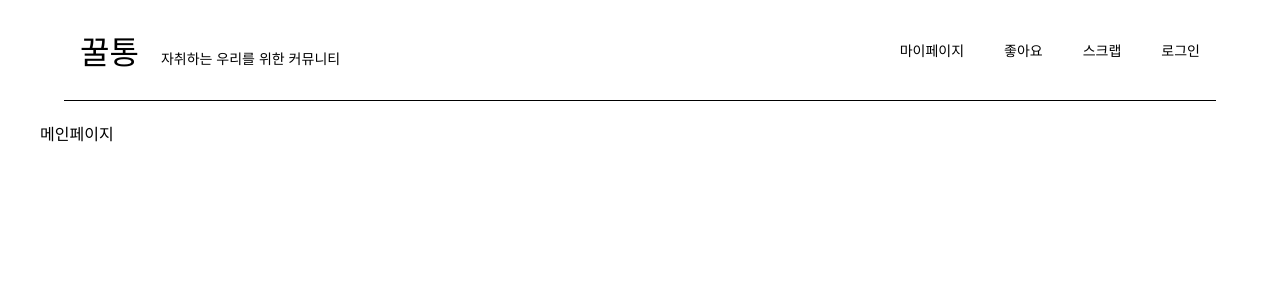
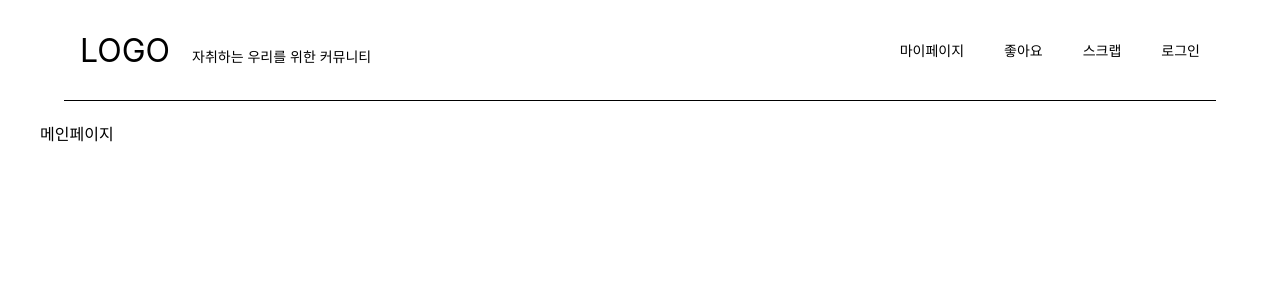
Before and after one commit to ggultong-ver2/ggultong_FE, a React (Create React App) app: page / in a window 1280 px wide. Shown: the top 300 px of the page. Built offline with nearby package versions, Linux system fonts and the light colour scheme; a web font is replaced by a local one.

Commit message:
header::after

```diff
--- a/src/components/header/Header.jsx
+++ b/src/components/header/Header.jsx
@@ -10,7 +10,7 @@ function Header() {
       <div className="headerwrap">
         <div className="logowrap">
           <span className="logo">
-            <a href="">꿀통</a>
+            <a href="">LOGO</a>
           </span>
           <span className="logo_text">자취하는 우리를 위한 커뮤니티</span>
         </div>
```
